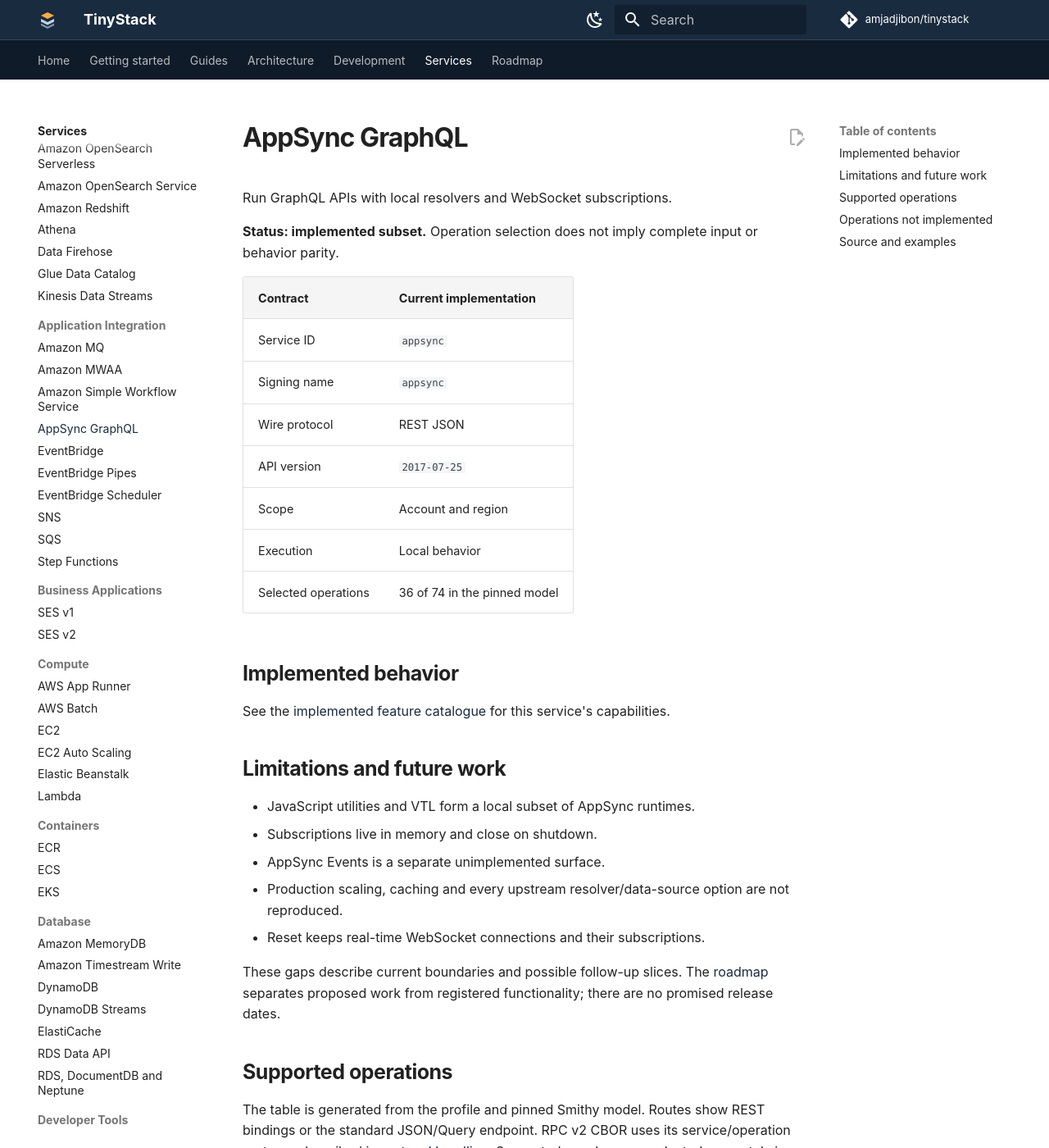
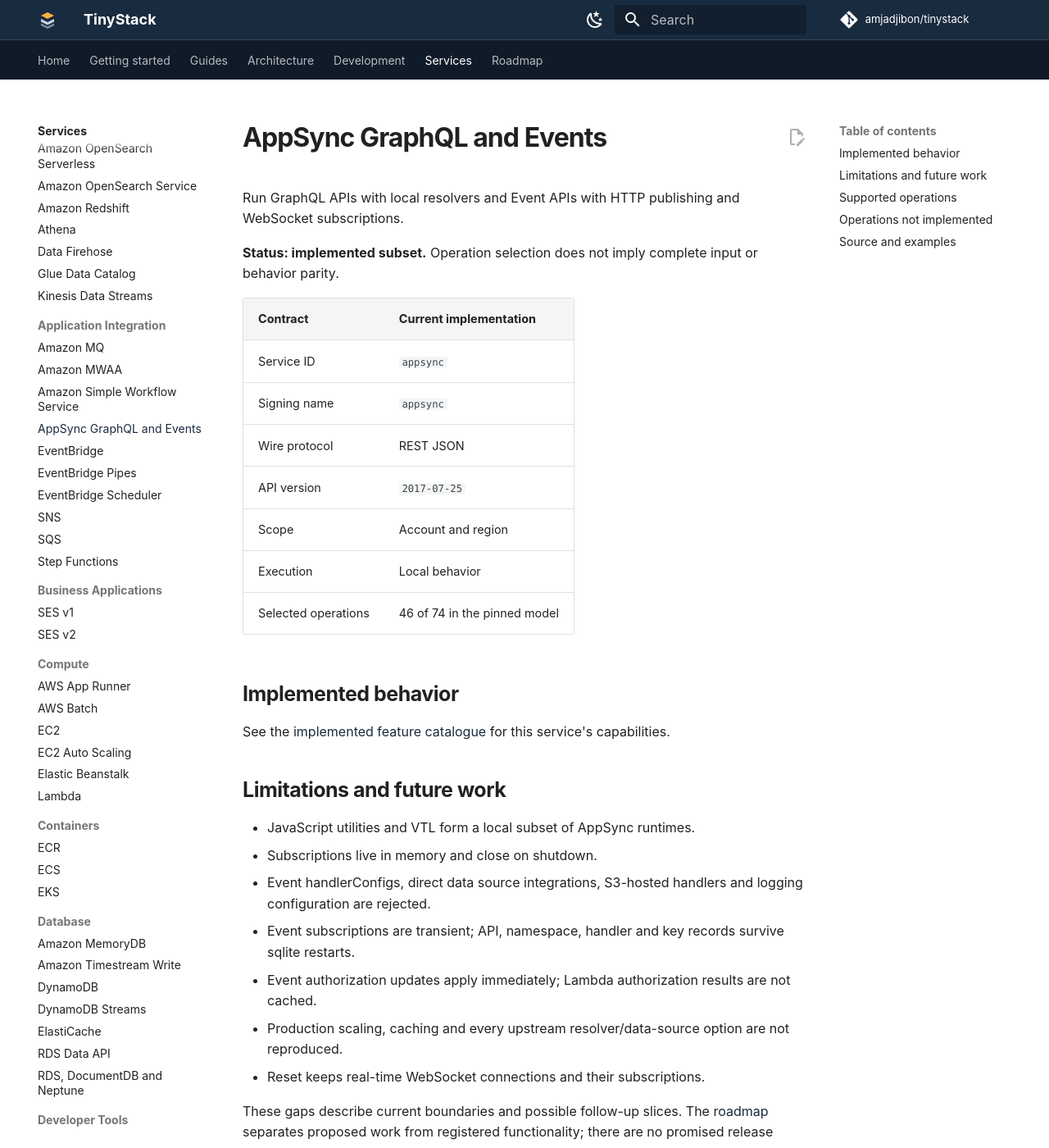
Before and after one commit to amjadjibon/tinystack, an MkDocs documentation site: the page built from docs/site/services/appsync.md, in a window 1280 px wide and 1400 px high. Shown: the whole window at 82% size. Built offline with MkDocs 1.6.1 and Material for MkDocs 9.7.7, drawn with Linux system fonts in a browser that asks for light colours; some of the changed text lies outside the part shown.

Commit message:
docs(appsync): document Event API execution and supported limits

```diff
--- a/docs/site/services/appsync.md
+++ b/docs/site/services/appsync.md
@@ -1,7 +1,7 @@
 <!-- Generated by scripts/docs.py; edit docs/catalog.json and run task docs:generate. -->
-# AppSync GraphQL
+# AppSync GraphQL and Events
 
-Run GraphQL APIs with local resolvers and WebSocket subscriptions.
+Run GraphQL APIs with local resolvers and Event APIs with HTTP publishing and WebSocket subscriptions.
 
 **Status: implemented subset.** Operation selection does not imply complete input or behavior parity.
 
@@ -13,17 +13,19 @@ Run GraphQL APIs with local resolvers and WebSocket subscriptions.
 | API version | `2017-07-25` |
 | Scope | Account and region |
 | Execution | Local behavior |
-| Selected operations | 36 of 74 in the pinned model |
+| Selected operations | 46 of 74 in the pinned model |
 
 ## Implemented behavior
 
-See the [implemented feature catalogue](catalogue.md#appsync-graphql) for this service's capabilities.
+See the [implemented feature catalogue](catalogue.md#appsync-graphql-and-events) for this service's capabilities.
 
 ## Limitations and future work
 
 - JavaScript utilities and VTL form a local subset of AppSync runtimes.
 - Subscriptions live in memory and close on shutdown.
-- AppSync Events is a separate unimplemented surface.
+- Event handlerConfigs, direct data source integrations, S3-hosted handlers and logging configuration are rejected.
+- Event subscriptions are transient; API, namespace, handler and key records survive sqlite restarts.
+- Event authorization updates apply immediately; Lambda authorization results are not cached.
 - Production scaling, caching and every upstream resolver/data-source option are not reproduced.
 - Reset keeps real-time WebSocket connections and their subscriptions.
 
@@ -39,18 +41,24 @@ JSON/Query endpoint. RPC v2 CBOR uses its service/operation route, as described
 
 | Operation | HTTP binding |
 | --- | --- |
+| `CreateApi` | `POST /v2/apis` |
 | `CreateApiKey` | `POST /v1/apis/{apiId}/apikeys` |
+| `CreateChannelNamespace` | `POST /v2/apis/{apiId}/channelNamespaces` |
 | `CreateDataSource` | `POST /v1/apis/{apiId}/datasources` |
 | `CreateFunction` | `POST /v1/apis/{apiId}/functions` |
 | `CreateGraphqlApi` | `POST /v1/apis` |
 | `CreateResolver` | `POST /v1/apis/{apiId}/types/{typeName}/resolvers` |
 | `CreateType` | `POST /v1/apis/{apiId}/types` |
+| `DeleteApi` | `DELETE /v2/apis/{apiId}` |
 | `DeleteApiKey` | `DELETE /v1/apis/{apiId}/apikeys/{id}` |
+| `DeleteChannelNamespace` | `DELETE /v2/apis/{apiId}/channelNamespaces/{name}` |
 | `DeleteDataSource` | `DELETE /v1/apis/{apiId}/datasources/{name}` |
 | `DeleteFunction` | `DELETE /v1/apis/{apiId}/functions/{functionId}` |
 | `DeleteGraphqlApi` | `DELETE /v1/apis/{apiId}` |
 | `DeleteResolver` | `DELETE /v1/apis/{apiId}/types/{typeName}/resolvers/{fieldName}` |
 | `DeleteType` | `DELETE /v1/apis/{apiId}/types/{typeName}` |
+| `GetApi` | `GET /v2/apis/{apiId}` |
+| `GetChannelNamespace` | `GET /v2/apis/{apiId}/channelNamespaces/{name}` |
 | `GetDataSource` | `GET /v1/apis/{apiId}/datasources/{name}` |
 | `GetFunction` | `GET /v1/apis/{apiId}/functions/{functionId}` |
 | `GetGraphqlApi` | `GET /v1/apis/{apiId}` |
@@ -59,6 +67,8 @@ JSON/Query endpoint. RPC v2 CBOR uses its service/operation route, as described
 | `GetSchemaCreationStatus` | `GET /v1/apis/{apiId}/schemacreation` |
 | `GetType` | `GET /v1/apis/{apiId}/types/{typeName}` |
 | `ListApiKeys` | `GET /v1/apis/{apiId}/apikeys` |
+| `ListApis` | `GET /v2/apis` |
+| `ListChannelNamespaces` | `GET /v2/apis/{apiId}/channelNamespaces` |
 | `ListDataSources` | `GET /v1/apis/{apiId}/datasources` |
 | `ListFunctions` | `GET /v1/apis/{apiId}/functions` |
 | `ListGraphqlApis` | `GET /v1/apis` |
@@ -69,7 +79,9 @@ JSON/Query endpoint. RPC v2 CBOR uses its service/operation route, as described
 | `StartSchemaCreation` | `POST /v1/apis/{apiId}/schemacreation` |
 | `TagResource` | `POST /v1/tags/{resourceArn}` |
 | `UntagResource` | `DELETE /v1/tags/{resourceArn}` |
+| `UpdateApi` | `POST /v2/apis/{apiId}` |
 | `UpdateApiKey` | `POST /v1/apis/{apiId}/apikeys/{id}` |
+| `UpdateChannelNamespace` | `POST /v2/apis/{apiId}/channelNamespaces/{name}` |
 | `UpdateDataSource` | `POST /v1/apis/{apiId}/datasources/{name}` |
 | `UpdateFunction` | `POST /v1/apis/{apiId}/functions/{functionId}` |
 | `UpdateGraphqlApi` | `POST /v1/apis/{apiId}` |
@@ -126,5 +128,5 @@ JSON/Query endpoint. RPC v2 CBOR uses its service/operation route, as described
 - [Service implementation](https://github.com/amjadjibon/tinystack/tree/main/internal/services/appsync)
 - [Generated API interface and descriptor](https://github.com/amjadjibon/tinystack/blob/main/internal/aws/generated/appsync/api.go)
 - [Pinned upstream model](https://github.com/amjadjibon/tinystack/blob/main/generator/model/appsync.json) at `6b78958e867baa77281399bf984144de7936b86e`.
-- SDK integration examples: [appsync_code_test.go](https://github.com/amjadjibon/tinystack/blob/main/tests/integration/appsync_code_test.go), [appsync_graphql_test.go](https://github.com/amjadjibon/tinystack/blob/main/tests/integration/appsync_graphql_test.go), [appsync_realtime_test.go](https://github.com/amjadjibon/tinystack/blob/main/tests/integration/appsync_realtime_test.go), [appsync_test.go](https://github.com/amjadjibon/tinystack/blob/main/tests/integration/appsync_test.go), [appsync_vtl_test.go](https://github.com/amjadjibon/tinystack/blob/main/tests/integration/appsync_vtl_test.go).
+- SDK integration examples: [appsync_code_test.go](https://github.com/amjadjibon/tinystack/blob/main/tests/integration/appsync_code_test.go), [appsync_events_test.go](https://github.com/amjadjibon/tinystack/blob/main/tests/integration/appsync_events_test.go), [appsync_graphql_test.go](https://github.com/amjadjibon/tinystack/blob/main/tests/integration/appsync_graphql_test.go), [appsync_realtime_test.go](https://github.com/amjadjibon/tinystack/blob/main/tests/integration/appsync_realtime_test.go), [appsync_test.go](https://github.com/amjadjibon/tinystack/blob/main/tests/integration/appsync_test.go), [appsync_vtl_test.go](https://github.com/amjadjibon/tinystack/blob/main/tests/integration/appsync_vtl_test.go).
 - [Connect a client](../getting-started/clients.md) and [inspect requests](../guides/diagnostics.md).
--- a/mkdocs.yml
+++ b/mkdocs.yml
@@ -141,7 +141,7 @@ nav:
           - "Amazon MQ": services/mq.md
           - "Amazon MWAA": services/mwaa.md
           - "Amazon Simple Workflow Service": services/swf.md
-          - "AppSync GraphQL": services/appsync.md
+          - "AppSync GraphQL and Events": services/appsync.md
           - "EventBridge": services/eventbridge.md
           - "EventBridge Pipes": services/pipes.md
           - "EventBridge Scheduler": services/scheduler.md
@@ -273,7 +273,6 @@ nav:
           - "Amazon Redshift runtime and snapshots": roadmap/services/redshift-runtime.md
           - "Amazon S3 Glacier archives and jobs": roadmap/services/glacier-runtime.md
           - "Amazon Timestream records and queries": roadmap/services/timestream-query.md
-          - "AppSync Events": roadmap/services/appsync-events.md
           - "Application Auto Scaling execution and advanced policies": roadmap/services/applicationautoscaling-runtime.md
           - "Aurora DSQL": roadmap/services/dsql.md
           - "Bedrock Agent Runtime": roadmap/services/bedrock-agent-runtime.md
```
Also changed, not shown: other parts of docs/site/services/appsync.md (+1 -11 lines), docs/site/guides/cloudformation-resources.md (+3 -1 lines), docs/site/roadmap/catalogue.md (+0 -1 lines), docs/site/roadmap/services/appsync-events.md (deleted, +0 -29 lines), docs/site/services/catalogue.md (+10 -6 lines), docs/site/services/index.md (+2 -2 lines), docs/catalog.json.
